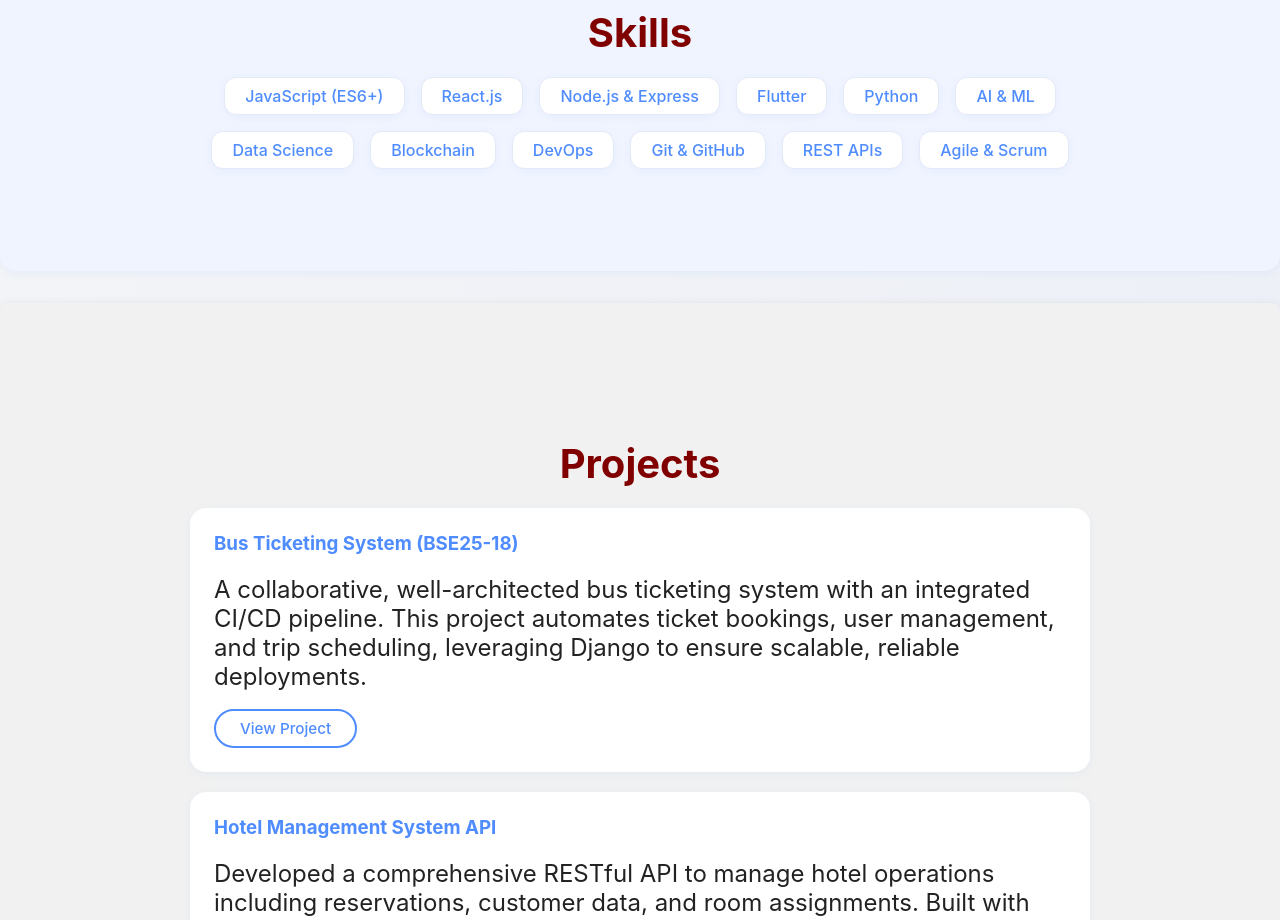
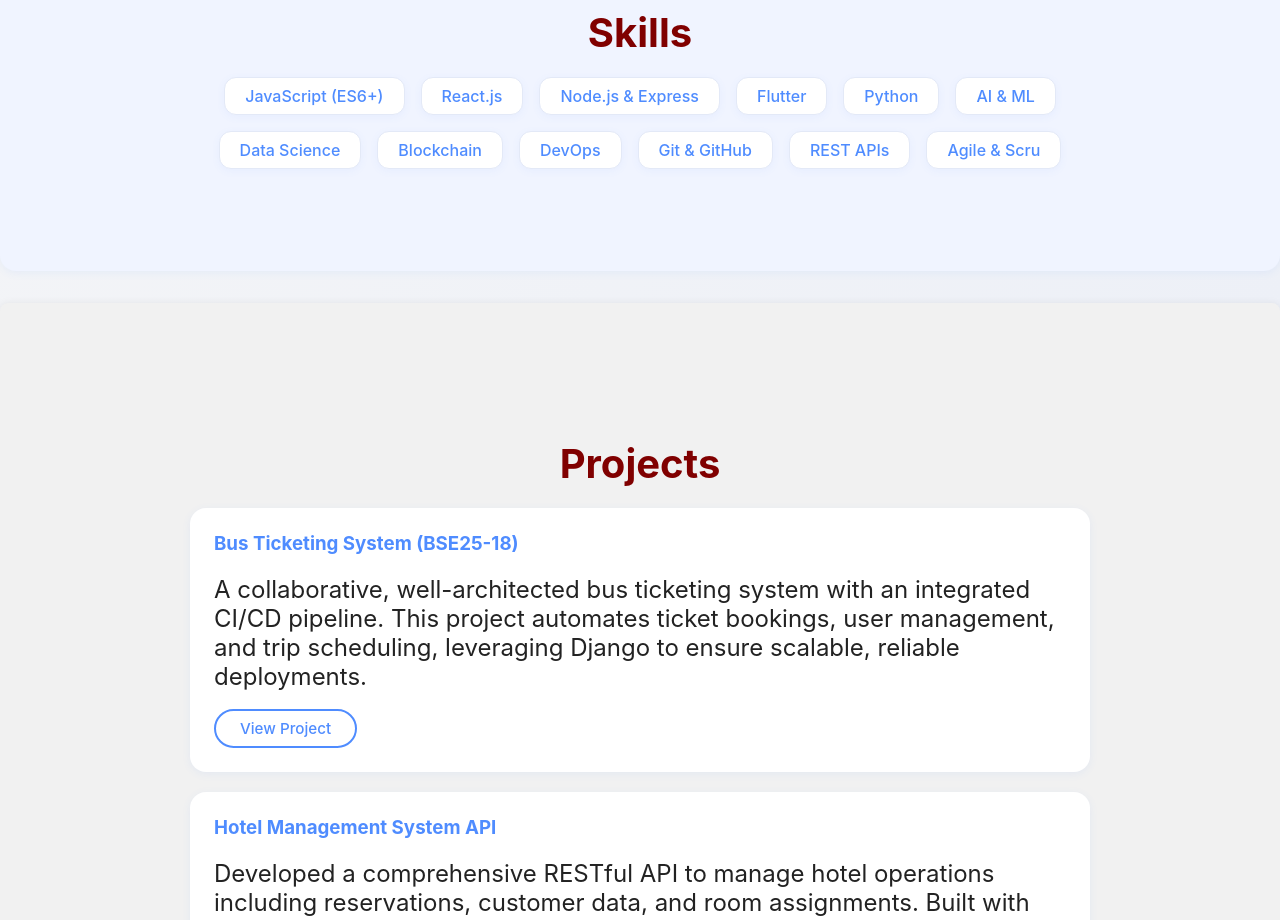
Before and after one commit to BILL-CHEPTOYEK/CHEPTOYEK-BILL, a React (Create React App) app: page / in a window 1280 px wide. Shown: the part 1500-2420 px from the top of the page. Built offline with nearby package versions, Linux system fonts and the light colour scheme.

Commit message:
updated-cv

```diff
--- a/src/App.js
+++ b/src/App.js
@@ -88,7 +88,7 @@ function App() {
             <li>DevOps</li>
             <li>Git & GitHub</li>
             <li>REST APIs</li>
-            <li>Agile & Scrum</li>
+            <li>Agile & Scru</li>
           </ul>
         </div>
       </section>
```
